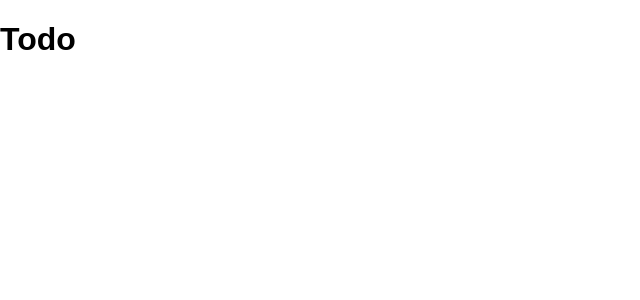
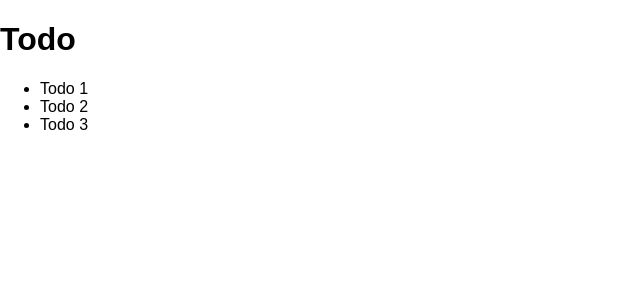
Before and after one commit to taranjeet/todo-app-frontend, a React (Create React App) app: page / in a window 1280 px wide. Shown: the top 300 px of the page, without its empty margins (0-640 px from the left). Built offline with nearby package versions, Linux system fonts and the light colour scheme.

Commit message:
app.js: step 2: create todo and todo list component with dummy data

```diff
--- a/src/App.js
+++ b/src/App.js
@@ -6,10 +6,32 @@ const Title = ({ title }) => {
     );
 }
 
+const Todo = ({ todo }) => {
+  return (
+    <li>{todo.title}</li>
+  );
+}
+
+const TodoList = ({ todos }) => {
+  const todoList = todos.map(todo => {
+    return (<Todo todo={todo} />);
+  });
+  return (
+    <ul>
+      {todoList}
+    </ul>
+  );
+}
+
 class App extends Component {
+
   render() {
+    const todos = [{title: 'Todo 1'}, {title: 'Todo 2'}, {title: 'Todo 3'}]
     return (
-      <Title title={"Todo"}/>
+      <div>
+        <Title title={"Todo"}/>
+        <TodoList todos={todos} />
+      </div>
     );
   }
 }
```
